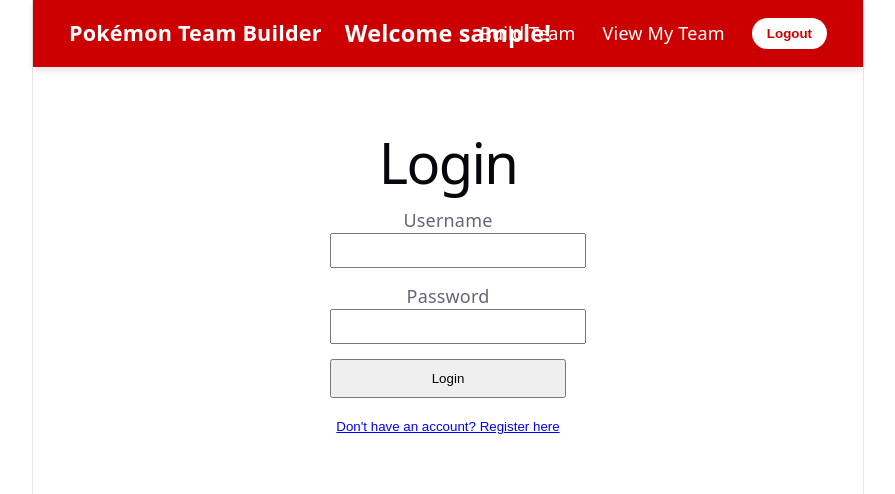
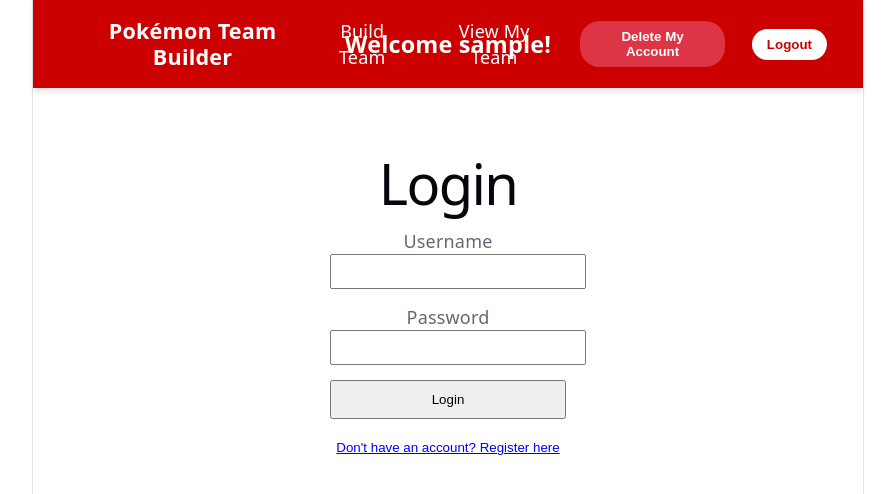
Before and after one commit to Christian1137/CIS4004-Project, a React (Vite) app in the folder frontend/: page / in a window 1280 px wide. Shown: the top 494 px of the page, without its empty margins (192-1087 px from the left). Built offline with nearby package versions, Linux system fonts and the light colour scheme; sample sign-in values are in the browser's storage.

Commit message:
Implement team deletion functionality and update backend server port to 5001 to support mac

```diff
--- a/frontend/src/components/Navbar.jsx
+++ b/frontend/src/components/Navbar.jsx
@@ -53,6 +53,32 @@
               </Link>
             )}
 
+            {user.role !== "Administrator" && (
+              <button
+                onClick={async () => {
+                  if (window.confirm("WARNING: This will permanently delete your account and all your teams. Are you sure?")) {
+                    try {
+                      await fetch(`/api/admin/users/${user.userId}`, { method: 'DELETE' });
+                      logout();
+                    } catch (err) {
+                      console.error("Failed to delete account", err);
+                    }
+                  }
+                }}
+                style={{
+                  cursor: "pointer",
+                  background: "#dc3545",
+                  color: "white",
+                  border: "none",
+                  padding: "8px 15px",
+                  borderRadius: "20px",
+                  fontWeight: "bold"
+                }}
+              >
+                Delete My Account
+              </button>
+            )}
+
             <button
               onClick={handleLogout}
               style={{
--- a/frontend/src/pages/AdminPage.jsx
+++ b/frontend/src/pages/AdminPage.jsx
@@ -12,7 +12,7 @@
 
   useEffect(() => {
     fetch('/api/admin/users')
-       .then((res) => res.json())
+      .then((res) => res.json())
       .then((data) => setUsers(data))
       .catch((err) => console.error("Could not load users:", err));
   }, []);
@@ -25,7 +25,7 @@
     }
 
     try {
-      const response = await fetch('/api/admin/users', {
+      const response = await fetch('/api/register', {
         method: 'POST',
         headers: { 'Content-Type': 'application/json' },
         body: JSON.stringify({ username: newUsername, password: newPassword, role: newRole })
@@ -56,7 +56,7 @@
       const response = await fetch(`/api/admin/users/${userId}`, {
         method: 'DELETE',
       });
-//Remove the user from the local state list
+      //Remove the user from the local state list
       if (response.ok) {
         setUsers(users.filter((u) => u._id !== userId));
         setMessage(`User "${username}" deleted.`);
--- a/frontend/src/pages/LoginPage.jsx
+++ b/frontend/src/pages/LoginPage.jsx
@@ -20,7 +20,7 @@
 
     try {
       // ADDED: Full localhost URL to prevent port mismatch errors
-      const endpoint = isLogin ? 'http://localhost:5000/api/login' : 'http://localhost:5000/api/register';
+      const endpoint = isLogin ? '/api/login' : '/api/register';
       const response = await fetch(endpoint, {
         method: 'POST',
         headers: { 'Content-Type': 'application/json' },
--- a/frontend/src/pages/TeamEditorPage.jsx
+++ b/frontend/src/pages/TeamEditorPage.jsx
@@ -86,7 +86,7 @@
 
     try {
         const formattedRoster = await Promise.all(team.map(async (p) => {
-        const res = await fetch(`http://localhost:5000/api/pokemon/${p.name}`);
+        const res = await fetch(`/api/pokemon/${p.name}`);
         const dbData = await res.json();
         const abilityId = dbData.allowedAbilities.find(a => a.name === p.selectedAbility)?._id;
         const moveIds = p.selectedMoves.map(moveName => {
@@ -101,7 +101,7 @@
       }));
 
 
-      const response = await fetch('http://localhost:5000/api/team', {
+      const response = await fetch('/api/team', {
         method: 'POST',
         headers: { 'Content-Type': 'application/json' },
         body: JSON.stringify({
--- a/frontend/src/pages/ViewTeamPage.jsx
+++ b/frontend/src/pages/ViewTeamPage.jsx
@@ -22,7 +22,7 @@
       }
 
       try {
-        const response = await axios.get(`http://localhost:5000/api/team/get/${loggedInUserId}`);
+        const response = await axios.get(`/api/team/get/${loggedInUserId}`);
 
         // NEW: Save the whole array instead of just response.data[0]
         if (response.data && response.data.length > 0) {
@@ -72,6 +72,24 @@
             </option>
           ))}
         </select>
+      </div>
+
+      <div style={{ textAlign: 'center', marginBottom: '20px' }}>
+        <button
+          onClick={async () => {
+            if (window.confirm("Are you sure you want to delete this team?")) {
+              try {
+                await axios.delete(`/api/team/delete/${currentTeam._id}`);
+                window.location.reload();
+              } catch (err) {
+                console.error("Failed to delete team", err);
+              }
+            }
+          }}
+          style={{ background: '#dc3545', color: 'white', border: 'none', padding: '10px 20px', borderRadius: '5px', cursor: 'pointer', fontWeight: 'bold' }}
+        >
+          Delete This Team
+        </button>
       </div>
 
       <h1 style={{ textAlign: 'center', textTransform: 'capitalize', fontSize: '36px', marginBottom: '40px' }}>
--- a/frontend/src/services/api.js
+++ b/frontend/src/services/api.js
@@ -1,7 +1,7 @@
 import axios from "axios";
 
 const api = axios.create({
-  baseURL: "http://localhost:5000/api", // your Express backend
+  baseURL: "/api", // proxied to Express backend
 });
 
 export const loginUser = (username, password) =>
--- a/frontend/src/services/pokeapi.js
+++ b/frontend/src/services/pokeapi.js
@@ -1,6 +1,6 @@
 import axios from 'axios';
 
-const MY_BACKEND_API = "http://localhost:5000/api";
+const MY_BACKEND_API = "/api";
 
 export const getGen1Pokemon = async () => {
   try {
--- a/frontend/vite.config.js
+++ b/frontend/vite.config.js
@@ -6,7 +6,7 @@
 export default defineConfig({
   server: {
     proxy: {
-      '/api': 'http://localhost:5000',
+      '/api': 'http://127.0.0.1:5001',
     },
   },
   plugins: [react()],
```
Also changed, not shown: 1 other file (tests, documents, lock files or other folders).
